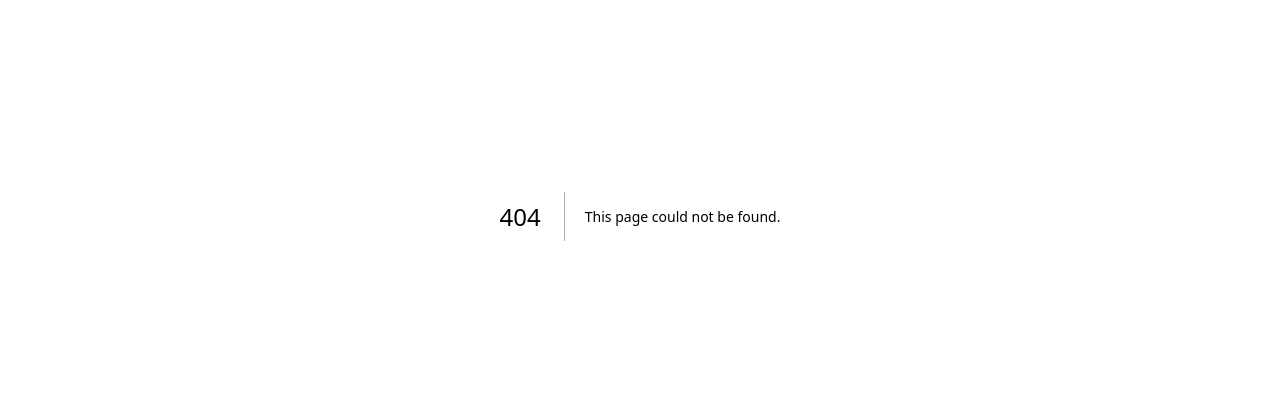
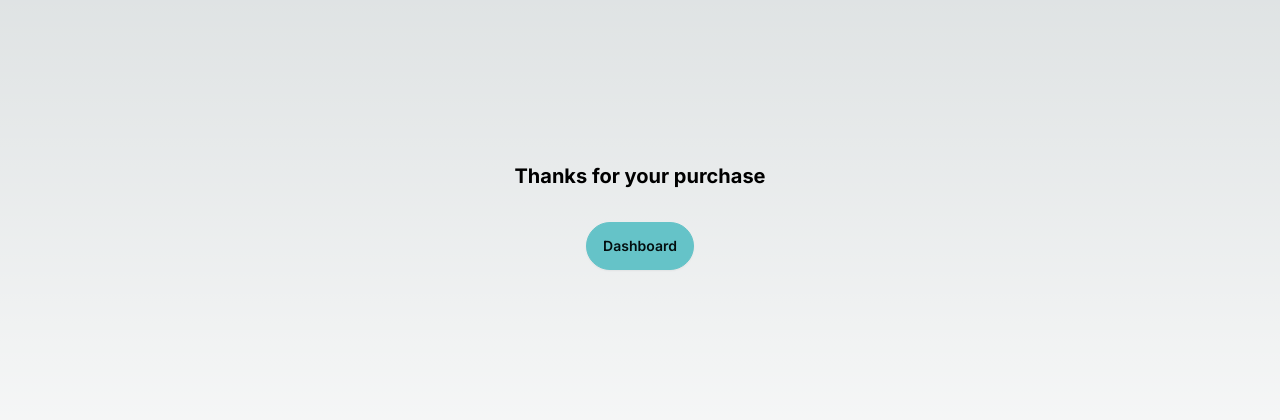
Before and after one commit to Wayne981/pagani, a Next.js app: page /dashboard/success in a window 1280 px wide. Before the commit this address had no page. Shown: the part 184-604 px from the top of the page. Built offline with nearby package versions, Linux system fonts and the light colour scheme; no server answers; sample sign-in values are in the browser's storage.

Commit message:
Webhooks

```diff
--- /dev/null
+++ b/app/api/webhook/route.js
@@ -0,0 +1,4 @@
+ export function POST(req) {
+
+
+ }
--- /dev/null
+++ b/app/dashboard/success/page.js
@@ -0,0 +1,12 @@
+import Link from "next/link";
+
+export default async function SuccessPage() {
+    return (
+        <main className="min-h-screen flex flex-col justify-center items-center gap-8">
+<h1 className="text-xl font-bold"> Thanks for your purchase </h1>
+<Link href="/dashboard" className="btn btn-primary">
+    Dashboard
+</Link>
+        </main>
+    )
+}
```
